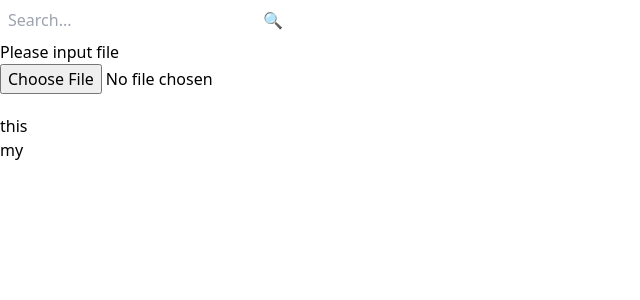
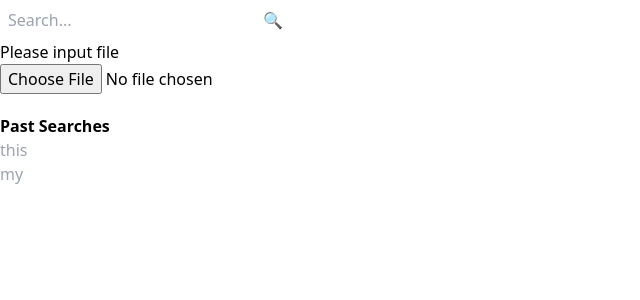
Before and after one commit to HimanshuSingh-08/TextSeeker, a React (Vite) app: page / in a window 1280 px wide. Shown: the top 300 px of the page, without its empty margins (0-640 px from the left). Built offline with nearby package versions, Linux system fonts and the light colour scheme.

Commit message:
refactor searchhistory code

```diff
--- a/src/Components/SearchHistory/SearchHistory.jsx
+++ b/src/Components/SearchHistory/SearchHistory.jsx
@@ -1,15 +1,28 @@
-import React from 'react'
+import React from "react";
 
-export default function SearchHistory({searchHistory , setSearchTerm}) {
-
-
+export default function SearchHistory({ searchHistory, setSearchTerm }) {
   return (
     <div>
-        {searchHistory.map((term)=>{
-            return <div onClick={()=>{setSearchTerm(term)}}>
-                {term}
+      {searchHistory.length > 0 ? (
+        <div className="mt-6 font-bold md:mt-0">Past Searches</div>
+      ) : (
+        <></>
+      )}
+      {searchHistory.map((term) => {
+        return (
+          <>
+            <div
+              key={term + Date.now()}
+              className="text-gray-400 cursor-pointer"
+              onClick={() => {
+                setSearchTerm(term);
+              }}
+            >
+              {term}
             </div>
-        })}
+          </>
+        );
+      })}
     </div>
-  )
+  );
 }
```
